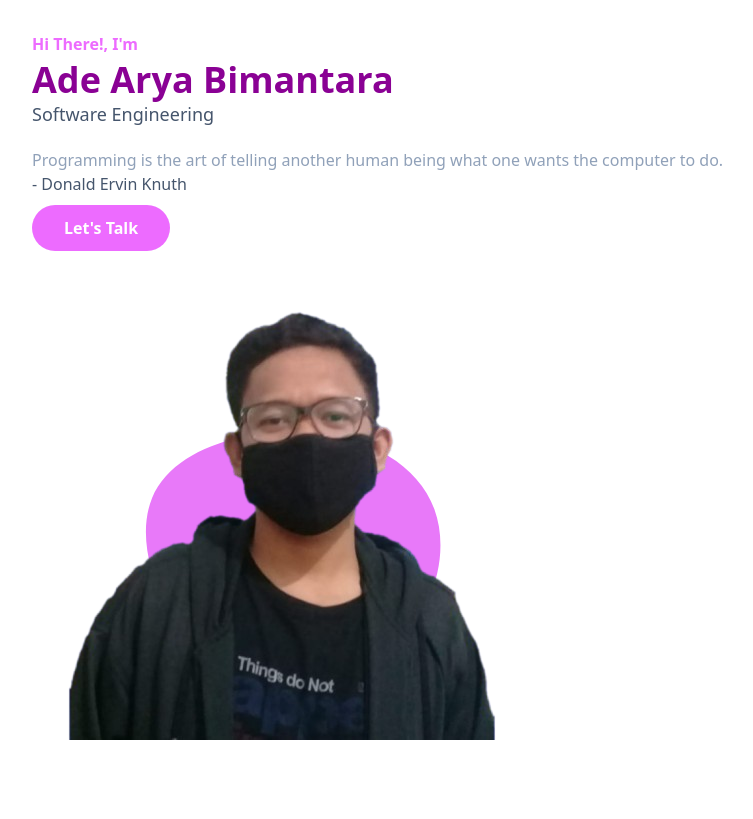
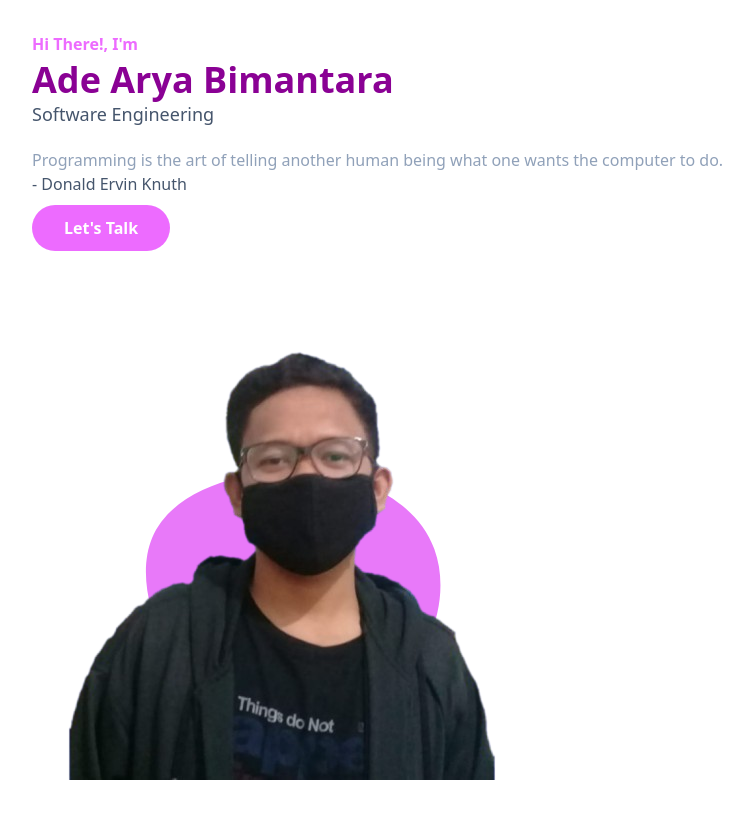
Before and after one commit to adearya/ade-arya-portfolio, a Jekyll site: the page built from index.markdown, in a window 1280 px wide. Shown: the top 819 px of the page, without its empty margins (16-769 px from the left). Built offline with Jekyll 4.4.1, drawn with Linux system fonts in a browser that asks for light colours.

Commit message:
Updated Margin Top on My Photo

```diff
--- a/_layouts/landing_page.html
+++ b/_layouts/landing_page.html
@@ -31,7 +31,7 @@
                             </a>
                         </div>
 
-                        <div class="sm:w-full md:w-auto lg:w-auto self-end px-4">
+                        <div class="mt-10 sm:w-full md:w-auto lg:w-auto self-end px-4">
                             <div class="relative">
                                 <img src="https://raw.githubusercontent.com/adearya/ade-arya-portfolio/gh-pages/assets/my_photo-removebg.png" alt="Ade Arya Bimantara" class="max-w-full mx-auto">
 
```
